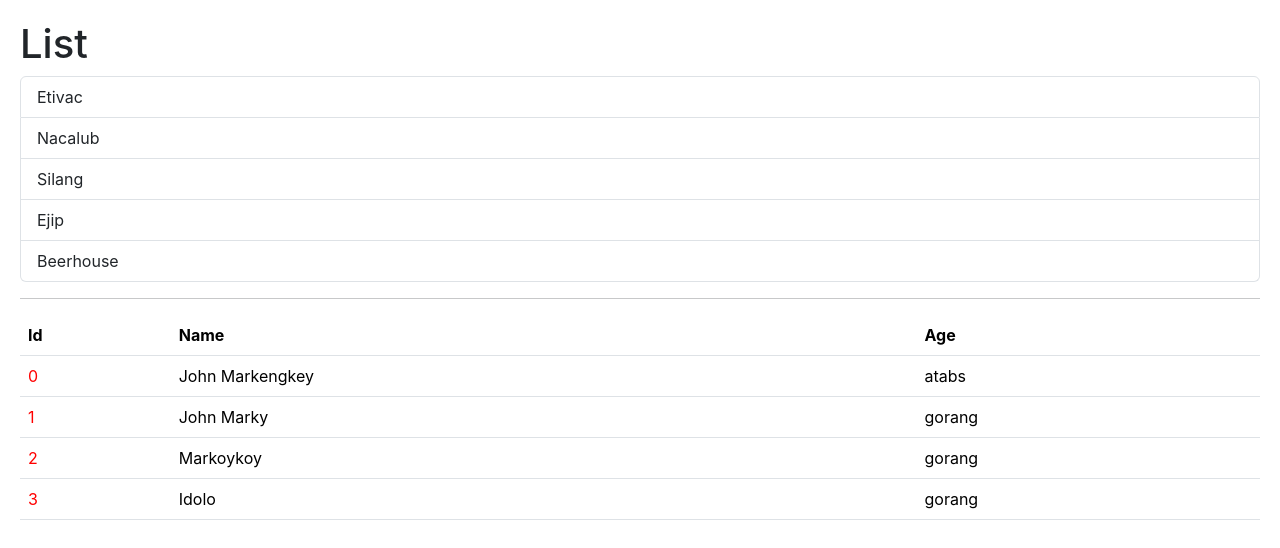
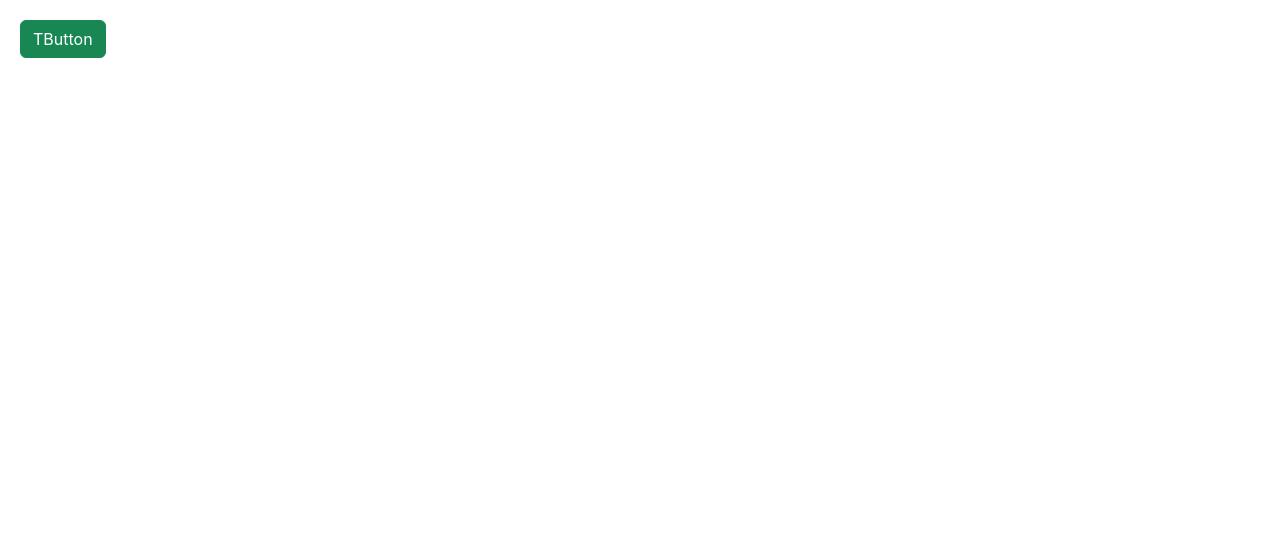
Before and after one commit to jhnmrkgbrlcn/github-portfolio, a React (Create React App) app in the folder ums/: page / in a window 1280 px wide. Shown: the top 548 px of the page. Built offline with nearby package versions, Linux system fonts and the light colour scheme.

Commit message:
testings

```diff
--- a/ums/src/App.js
+++ b/ums/src/App.js
@@ -6,12 +6,13 @@ import Count from "./Examples/useState";
 import Prop from "./Examples/prop";
 import Heart from "./Examples/heart";
 import Show from "./Examples/show";
+import Sample from "./Examples/sample";
 
 function App() {
   return (
     <>
-      {/* <Button /> */}
-      <List />
+      <Button />
+      {/* <List /> */}
       {/* <OnChange /> */}
       {/* <Count /> */}
       {/* <Prop /> */}
@@ -24,6 +25,7 @@ function App() {
         dolorlorem ipsum dolorlorem ipsum dolorlorem ipsum dolorlorem ipsum
         dolor lorem ipsum dolorlorem ipsum dolorlorem ipsum dolor
       </Show> */}
+      {/* <Sample /> */}
     </>
   );
 }
--- a/ums/src/Examples/handleClick.jsx
+++ b/ums/src/Examples/handleClick.jsx
@@ -3,7 +3,7 @@ function handleClick() {
     alert(`Ayaw ko kol,  ${name}`);
   };
   return (
-    <button className="btn btn-success" onClick={() => handleClick("Cueno")}>
+    <button className="btn btn-success" onClick={() => handleClick("Cuenos")}>
       TButton
     </button>
   );
--- a/ums/src/Examples/list.jsx
+++ b/ums/src/Examples/list.jsx
@@ -4,7 +4,7 @@ function List() {
   //map array
   const cities = ["Etivac", "Nacalub", "Silang", "Ejip", "Beerhouse"];
   //filter
-  const newCities = cities.filter((city) => city !== "Silang");
+  const newCities = cities.filter((city) => city !== "Nacalub");
 
   const person = [
     {
@@ -37,7 +37,7 @@ function List() {
     <>
       <h1>List</h1>
       <ul className="list-group">
-        {cities.map((city, index) => (
+        {newCities.map((city, index) => (
           <li className="list-group-item" key={index}>
             {city}
           </li>
--- a/ums/src/Examples/name.jsx
+++ b/ums/src/Examples/name.jsx
@@ -1,5 +1,5 @@
 //jsx syntax
-function user() {
+function User() {
   const name = {
     firstName: "Rolly",
     lastName: "Cueno",
@@ -15,3 +15,4 @@ function user() {
     </>
   );
 }
+export default User;
--- a/ums/src/Examples/sample.jsx
+++ b/ums/src/Examples/sample.jsx
@@ -0,0 +1,14 @@
+import React from "react";
+
+const sample = () => {
+  return (
+    <>
+      <h1>sa</h1>
+      <h1>AFFAFAFAFA</h1>
+      <h1>AFFAFAFAFA</h1>
+      <h1>AFFAFAFAFA</h1>
+    </>
+  );
+};
+
+export default sample;
```
